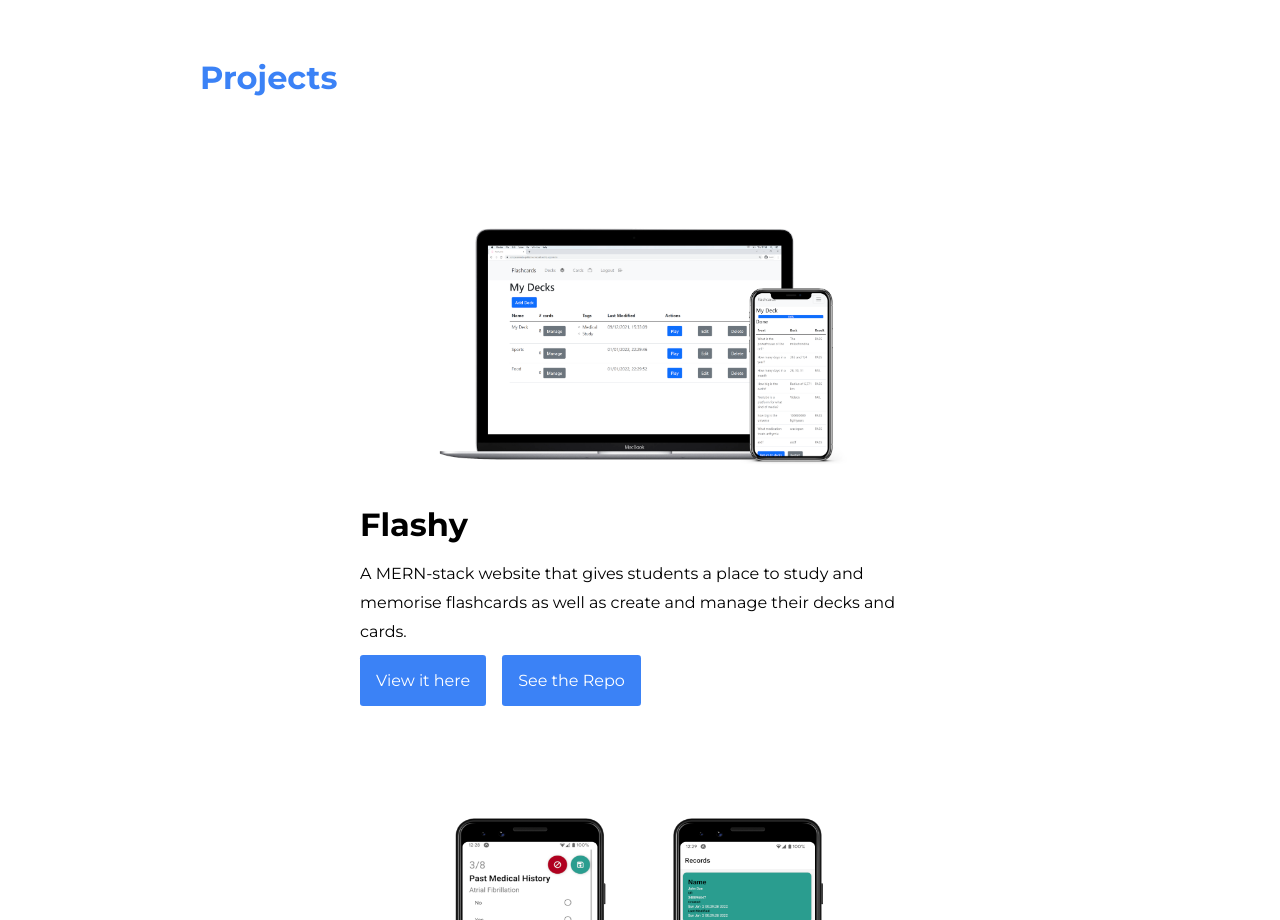
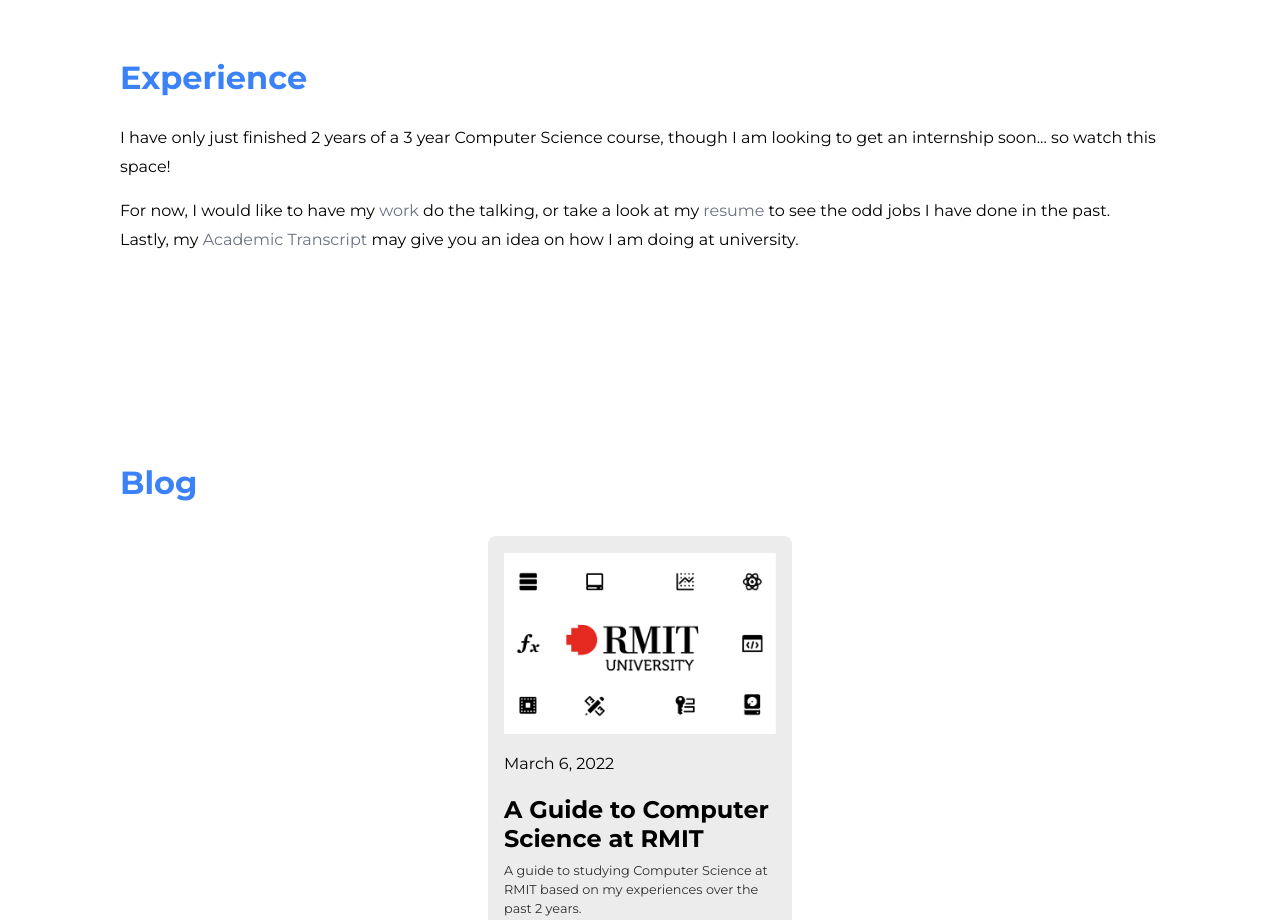
Before and after one commit to JeffreyTan1/dev-portfolio, a Next.js app: page / in a window 1280 px wide. Shown: the part 1880-2800 px from the top of the page. Built offline with nearby package versions, Linux system fonts and the light colour scheme.

Commit message:
make changes to logo and stule

```diff
--- a/components/BlogPreview.tsx
+++ b/components/BlogPreview.tsx
@@ -47,14 +47,7 @@ export default function BlogPreview({ posts }: Props): ReactElement {
         },
       },
       {
-        breakpoint: 600,
-        settings: {
-          slidesToShow: 2,
-          slidesToScroll: 2,
-        },
-      },
-      {
-        breakpoint: 480,
+        breakpoint: 800,
         settings: {
           slidesToShow: 1,
           slidesToScroll: 1,
--- a/components/Contact.tsx
+++ b/components/Contact.tsx
@@ -101,7 +101,7 @@ export default function Contact({
               type="submit"
               className={styles.sendBtn}
             >
-              <FiSend style={{ position: "relative", top: "0.rem" }} />
+              <FiSend style={{ position: "relative", top: "0.25rem" }} />
             </motion.button>
             {loading && <div className={styles.ldsdualring} />}
           </form>
--- a/components/NavBar.tsx
+++ b/components/NavBar.tsx
@@ -82,7 +82,12 @@ export default function NavBar({}: Props): ReactElement {
       <div className={styles.navBarContent}>
         <Link href="/">
           <a className={styles.navLogo}>
-            <Image src="/images/logo.svg" alt="logo" height={60} width={60} />
+            <Image
+              src="/images/JEFFREYTAN.DEV.svg"
+              alt="logo"
+              height={60}
+              width={250}
+            />
           </a>
         </Link>
 
@@ -97,10 +102,9 @@ export default function NavBar({}: Props): ReactElement {
               <a className={styles.navLink}>About</a>
             </Link>
           </motion.li>
-
           <motion.li className={styles.navItem} variants={item}>
-            <Link href="/#projects">
-              <a className={styles.navLink}>Projects</a>
+            <Link href="/#experience">
+              <a className={styles.navLink}>Experience</a>
             </Link>
           </motion.li>
           <motion.li className={styles.navItem} variants={item}>
@@ -109,8 +113,8 @@ export default function NavBar({}: Props): ReactElement {
             </Link>
           </motion.li>
           <motion.li className={styles.navItem} variants={item}>
-            <Link href="/#experience">
-              <a className={styles.navLink}>Experience</a>
+            <Link href="/#projects">
+              <a className={styles.navLink}>Projects</a>
             </Link>
           </motion.li>
           <motion.li className={styles.navItem} variants={item}>
@@ -163,17 +167,18 @@ export default function NavBar({}: Props): ReactElement {
             </motion.li>
 
             <motion.li className={styles.navItem} variants={item}>
-              <Link href="/#projects">
+              <Link href="/#experience">
                 <a
                   className={styles.navLink}
                   onClick={() => {
                     setHamburgerOpen(false);
                   }}
                 >
-                  Projects
+                  Experience
                 </a>
               </Link>
             </motion.li>
+
             <motion.li className={styles.navItem} variants={item}>
               <Link href="/#blog">
                 <a
@@ -186,18 +191,20 @@ export default function NavBar({}: Props): ReactElement {
                 </a>
               </Link>
             </motion.li>
+
             <motion.li className={styles.navItem} variants={item}>
-              <Link href="/#experience">
+              <Link href="/#projects">
                 <a
                   className={styles.navLink}
                   onClick={() => {
                     setHamburgerOpen(false);
                   }}
                 >
-                  Experience
+                  Projects
                 </a>
               </Link>
             </motion.li>
+
             <motion.li className={styles.navItem} variants={item}>
               <Link href="/#contact">
                 <a
--- a/pages/index.tsx
+++ b/pages/index.tsx
@@ -33,9 +33,9 @@ const Home = ({ serviceID, templateID, userID, posts }: Props) => {
         <Hero />
         <About />
 
+        <Experience />
+        <BlogPreview posts={posts} />
         <Projects />
-        <BlogPreview posts={posts} />
-        <Experience />
         <Contact
           serviceID={serviceID}
           templateID={templateID}
--- a/styles/Contact.module.css
+++ b/styles/Contact.module.css
@@ -19,6 +19,7 @@
   border-right: 0.2rem solid #6b7280;
   border-top: none;
   border-left: none;
+  background-color: #e5e7eb;
 }
 
 .formGroup input:focus {
@@ -35,6 +36,7 @@
   border-top: none;
   border-left: none;
   resize: none;
+  background-color: #e5e7eb;
 }
 
 .formGroup textarea:focus {
@@ -58,7 +60,7 @@
 }
 
 .sendBtn:hover {
-  background-color: #ad0020;
+  background-color: #3b82f6;
 }
 
 .ldsdualring {
--- a/styles/PostCard.module.css
+++ b/styles/PostCard.module.css
@@ -1,27 +1,26 @@
 .card {
   margin: 0.5rem 1rem 1rem 1rem;
-  background-color: #ffffff50;
+  background-color: rgba(194, 194, 194, 0.314);
   padding: 1rem;
   border-radius: 0.5rem;
   transition: 500ms;
+  display: flex;
+  flex-direction: column;
 }
 
 .card:hover {
-  background-color: #ffffff90;
+  background-color: #b8b8b890;
   cursor: pointer;
   transform: scale(1.02);
 }
 
-.img {
-}
-
 .date {
-  margin: 0;
+  margin-top: 1rem;
 }
 
 .title {
   margin: 0;
-  color: #6b7280;
+  color: #000000;
   font-weight: bold !important;
   font-size: 1.5rem !important;
 }
--- a/styles/ProjectCard.module.css
+++ b/styles/ProjectCard.module.css
@@ -32,6 +32,9 @@
 
 .links {
   margin-top: 0.5rem;
+  display: flex;
+  flex-wrap: wrap;
+  gap: 1rem;
 }
 
 .link {
@@ -40,11 +43,8 @@
   border-radius: 0.2rem;
 }
 
-.link:last-of-type {
-  margin-left: 1rem;
-}
 
 .link:hover {
-  background-color: #00a098;
+  background-color: #3b82f6;
   color: #fff;
 }
--- a/styles/Toolkit.module.css
+++ b/styles/Toolkit.module.css
@@ -10,6 +10,15 @@
   row-gap: 2rem;
   column-gap: 3rem;
 }
+
+@media only screen and (max-width: 450px) {
+  .techGrid {
+    grid-template-columns: 1fr;
+    row-gap: 1rem;
+    column-gap: 1rem;
+  }
+}
+
 
 .techItem {
   display: grid;
```
Also changed, not shown: public/images/326847297_709086210629380_6384484700602986944_n.jpg (added), public/images/JEFFREYTAN.DEV.svg (added).
